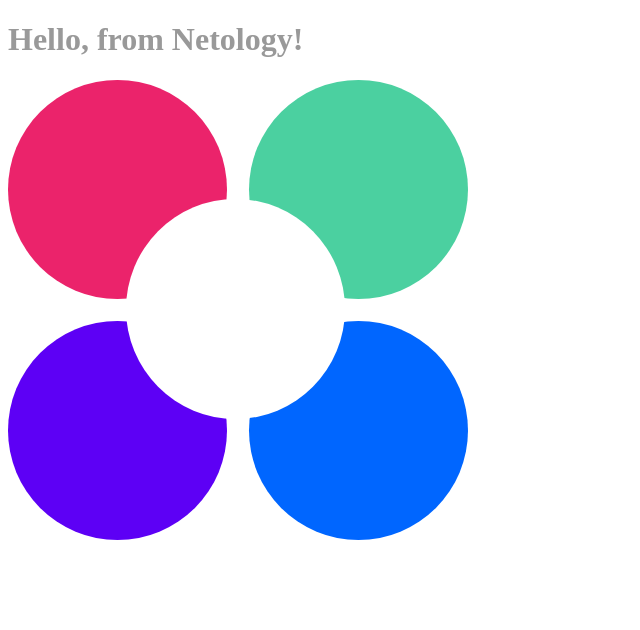
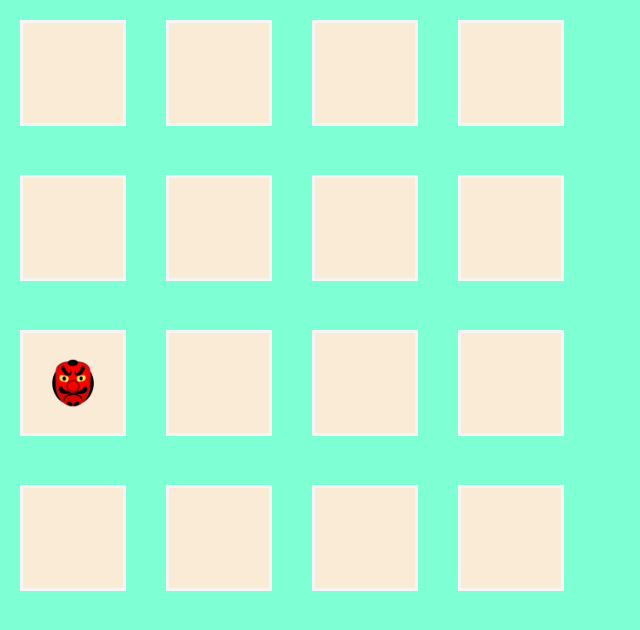
Before and after one commit to malrjane/dom1, a website built with webpack: page src/index.html in a window 1280 px wide. Shown: the whole page, without its empty margins (0-640 px from the left). Built offline with nearby package versions, Linux system fonts and the light colour scheme; files whose address does not match are found by name.

Commit message:
initial commit

```diff
--- a/src/css/style.css
+++ b/src/css/style.css
@@ -1,3 +1,33 @@
 body {
-    color: #999;
+  background-color: aquamarine;
+  margin: 0;
+  padding: 0;
 }
+
+.container {
+  width: 600px;
+  height: 600px;
+  display: flex;
+  flex-wrap: wrap;
+  margin: 10px;
+  gap: 20px;
+
+}
+
+.cell {
+  border: 3px solid whitesmoke;
+  background-color: antiquewhite;
+  width: 100px;
+  height: 100px;
+  margin: 10px;
+  justify-content: center;
+  display: flex;
+  align-content: center;
+  flex-wrap: wrap;
+
+}
+
+.goblin {
+  width: 50px;
+  height: 50px;
+}
--- a/src/index.html
+++ b/src/index.html
@@ -1,13 +1,33 @@
 <!DOCTYPE html>
 <html lang="en">
+
 <head>
   <meta charset="UTF-8">
   <meta name="viewport" content="width=device-width, initial-scale=1.0">
-  <meta http-equiv="X-UA-Compatible" content="ie=edge">
   <title>Document</title>
+  <!-- <link rel="stylesheet" href="./css/style.css"> -->
 </head>
+
 <body>
-<h1>Hello, from Netology!</h1>
-<img src="img/netology.svg" alt="Netology Logo">
+  <div class="container">
+    <div class="cell"></div>
+    <div class="cell"></div>
+    <div class="cell"></div>
+    <div class="cell"></div>
+    <div class="cell"></div>
+    <div class="cell"></div>
+    <div class="cell"></div>
+    <div class="cell"></div>
+    <div class="cell"></div>
+    <div class="cell"></div>
+    <div class="cell"></div>
+    <div class="cell"></div>
+    <div class="cell"></div>
+    <div class="cell"></div>
+    <div class="cell"></div>
+    <div class="cell"></div>
+  </div>
 </body>
+<!-- <script src="./js/index.js"></script> -->
+
 </html>
--- a/src/index.js
+++ b/src/index.js
@@ -1,5 +1,3 @@
+import "./js/app.js"
 import "./css/style.css";
-
-import "./js/app";
-
-// TODO: write your code in app.js
+import "./img/goblin.png";
--- a/src/js/app.js
+++ b/src/js/app.js
@@ -1,11 +1,12 @@
-// TODO: write code here
+import Pers from "./classPers";
 
-// comment this to pass build
-const unusedVariable = "variable";
+const cells = document.querySelectorAll('.cell');
+const pers = new Pers();
 
-// for demonstration purpose only
-export default function demo(value) {
-  return `Demo: ${value}`;
-}
 
-console.log("app.js included");
+document.addEventListener("DOMContentLoaded", () => {
+  pers.addPers(cells);
+  setInterval(() => {
+    pers.movePers(cells);
+  }, 1000);
+});
--- /dev/null
+++ b/src/js/classPers.js
@@ -0,0 +1,23 @@
+import getRandomIntInclusive from "./funcRandom";
+
+export default class Pers {
+  constructor() {
+    this.pers = document.createElement("img");
+    this.pers.setAttribute("src", "./images/goblin.png");
+    this.pers.classList.add("goblin");
+  }
+
+  addPers(cells) {
+    let randomCell = cells[getRandomIntInclusive(0, cells.length - 1)]
+    randomCell.appendChild(this.pers);
+  }
+  movePers(cells) {
+    const curCell = cells[getRandomIntInclusive(0, cells.length - 1)];
+    console.log(curCell)
+    if (curCell.firstElementChild === this.pers) {
+      this.movePers(cells);
+    } else {
+      curCell.appendChild(this.pers);
+    }
+  }
+}
--- /dev/null
+++ b/src/js/funcRandom.js
@@ -0,0 +1,5 @@
+export default function getRandomIntInclusive(min, max) {
+    min = Math.ceil(min);
+    max = Math.floor(max);
+    return Math.floor(Math.random() * (max - min + 1) + min); // Максимум и минимум включаются
+  }
```
Also changed, not shown: README.md, src/img/goblin.png (added), src/img/netology.svg (deleted), src/js/__tests__/app.test.js (renamed from src/js/app.test.js).
